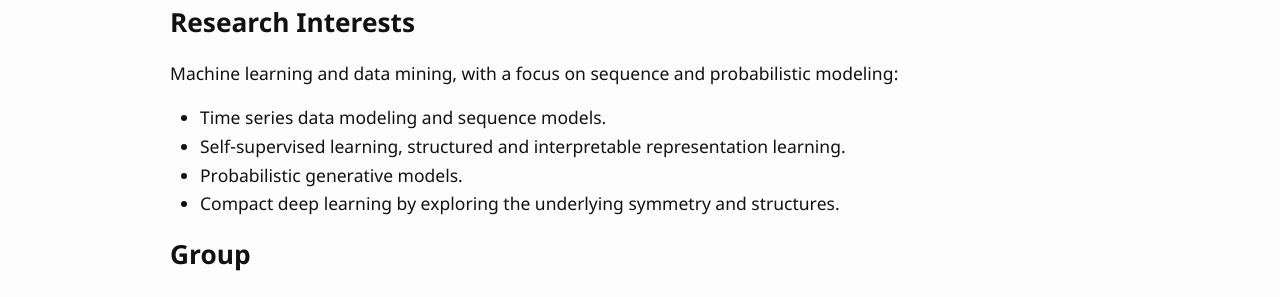
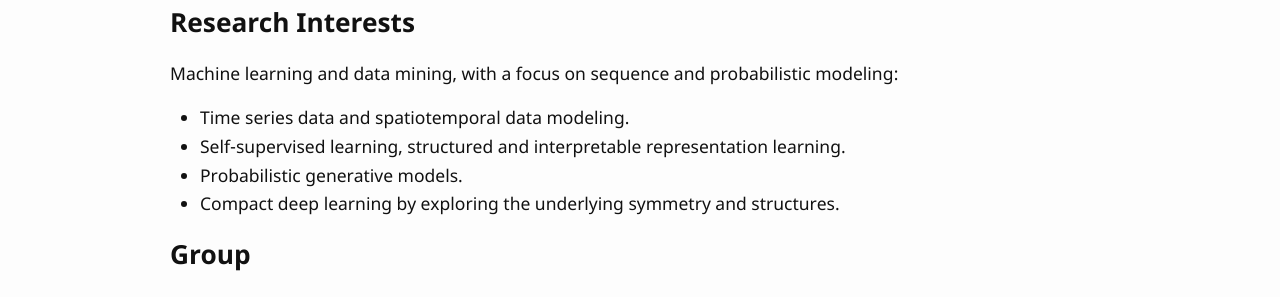
Before and after one commit to boathit/boathit.github.io, a Jekyll site: the page built from index.md, in a window 1280 px wide and 900 px high. Shown: the part 384-681 px from the top of the window. Built offline with Jekyll 4.4.1, drawn with Linux system fonts in a browser that asks for light colours; some web fonts are replaced; our own code applies the rules of GitHub Pages for plain Markdown files.

Commit message:
update 20240619

```diff
--- a/index.md
+++ b/index.md
@@ -16,7 +16,7 @@ Assistant Professor of School of Computer Science and Technology at Harbin Insti
 ## Research Interests
 
 Machine learning and data mining, with a focus on sequence and probabilistic modeling:
-* Time series data modeling and sequence models.
+* Time series data and spatiotemporal data modeling.
 * Self-supervised learning, structured and interpretable representation learning.
 * Probabilistic generative models.
 * Compact deep learning by exploring the underlying symmetry and structures.
```
